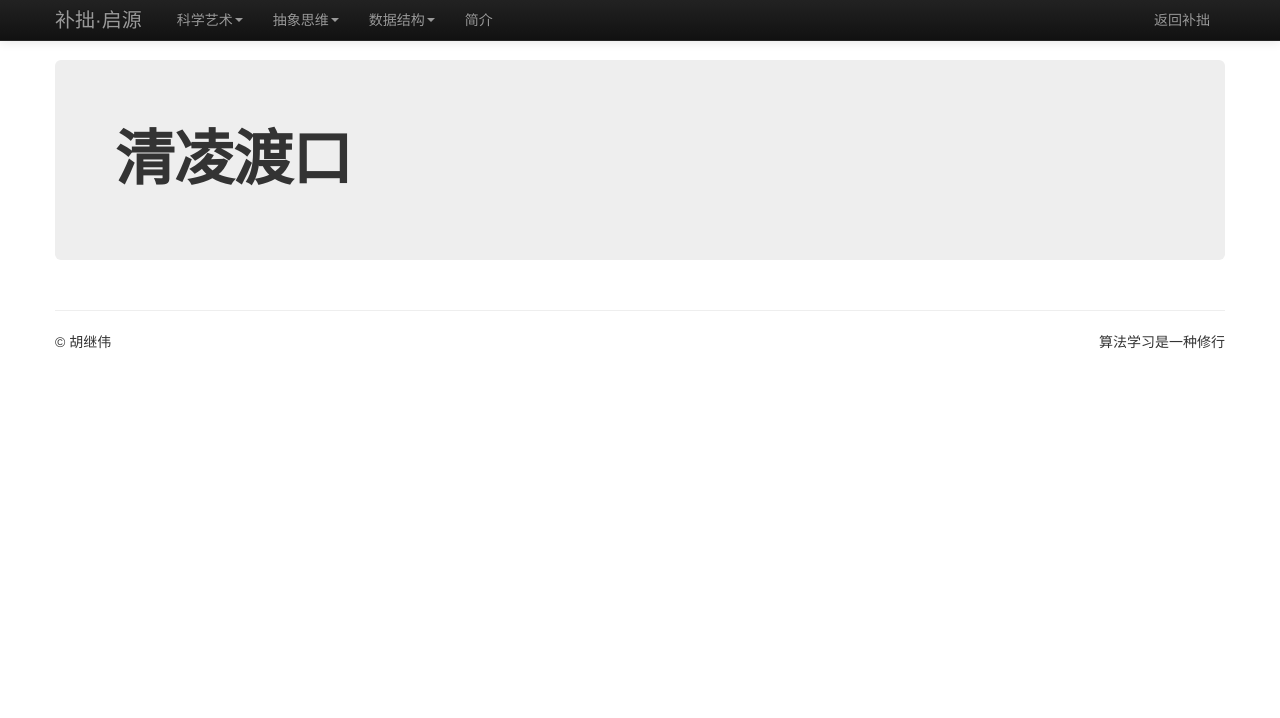
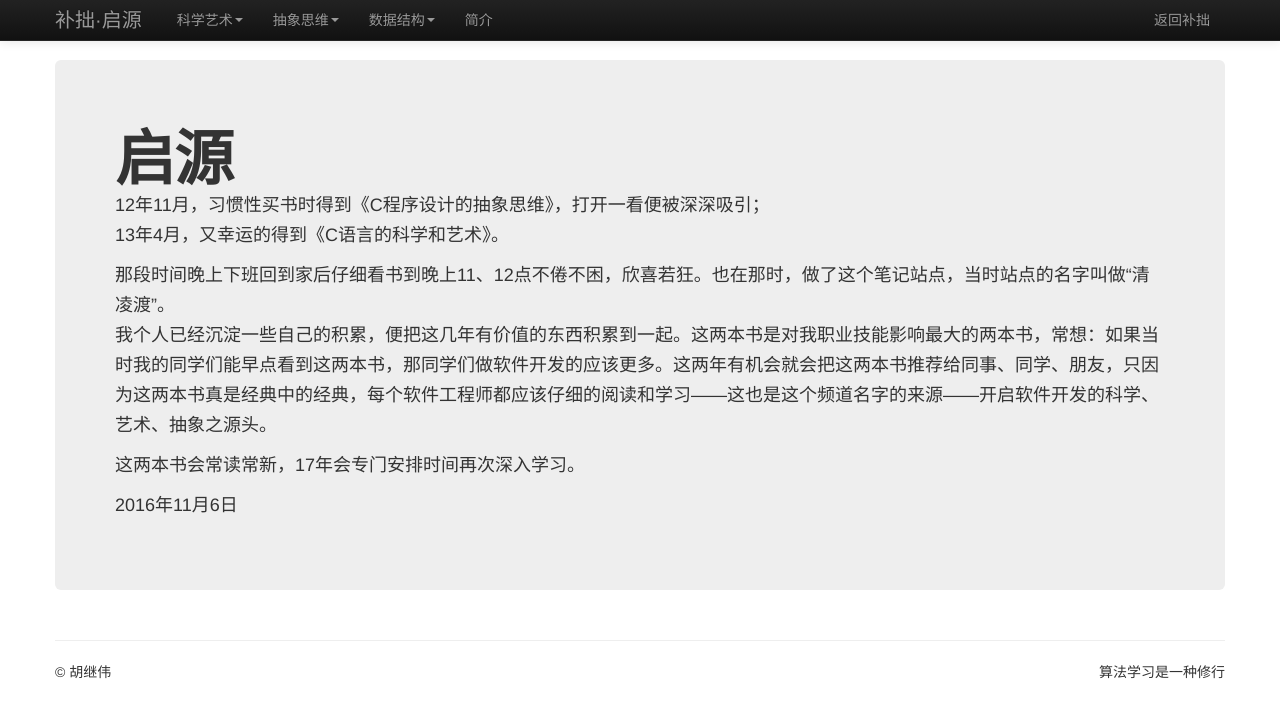
Before and after one commit to testudy/testudy.github.io, a Jekyll site: the page built from beginning/about.html, in a window 1280 px wide. Shown: the top 718 px of the page. Built offline with Jekyll 4.4.1, drawn with Linux system fonts in a browser that asks for light colours; comment, search, counter and statistics services are not loaded.

Commit message:
update 启源 about

```diff
--- a/_includes/beginning/about.html
+++ b/_includes/beginning/about.html
@@ -1,6 +1,17 @@
 <div class="container">
     <div class="hero-unit">
-        <h1>清凌渡口</h1>
-        <p></p>
+        <h1>启源</h1>
+        <p>
+            12年11月，习惯性买书时得到《C程序设计的抽象思维》，打开一看便被深深吸引；<br />
+            13年4月，又幸运的得到《C语言的科学和艺术》。
+        </p>
+        <p>
+            那段时间晚上下班回到家后仔细看书到晚上11、12点不倦不困，欣喜若狂。也在那时，做了这个笔记站点，当时站点的名字叫做“清凌渡”。<br />
+            我个人已经沉淀一些自己的积累，便把这几年有价值的东西积累到一起。这两本书是对我职业技能影响最大的两本书，常想：如果当时我的同学们能早点看到这两本书，那同学们做软件开发的应该更多。这两年有机会就会把这两本书推荐给同事、同学、朋友，只因为这两本书真是经典中的经典，每个软件工程师都应该仔细的阅读和学习——这也是这个频道名字的来源——开启软件开发的科学、艺术、抽象之源头。
+        </p>
+        <p>
+            这两本书会常读常新，17年会专门安排时间再次深入学习。
+        </p>
+        <p>2016年11月6日</p>
     </div>
 </div>
```
